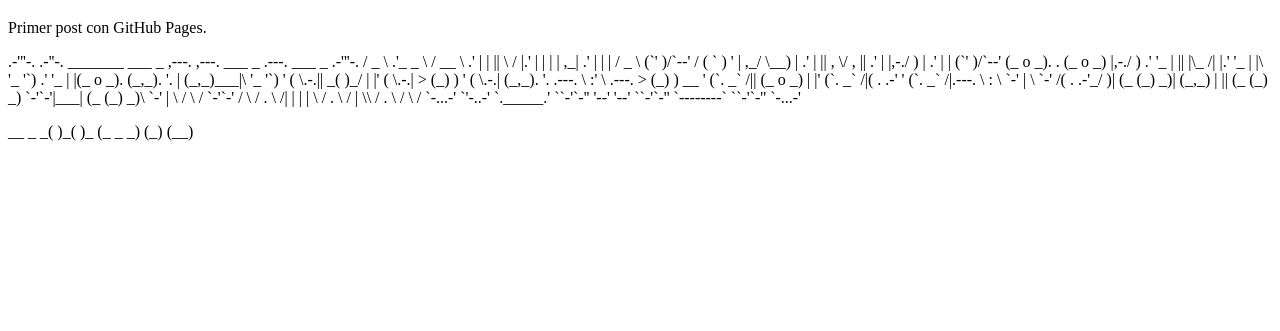
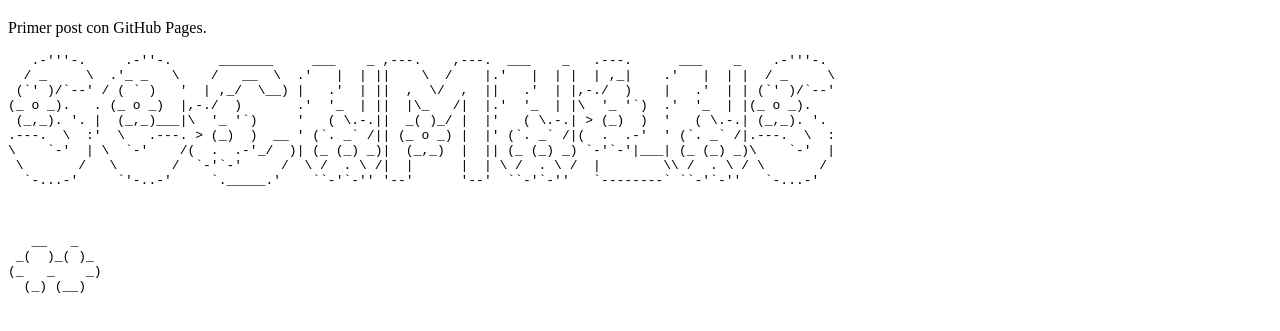
Before and after one commit to la-lluvia/secumulus, a plain HTML site: page index.html in a window 1280 px wide. Shown: the part 67-398 px from the top of the page. Drawn offline with Linux system fonts and the light colour scheme.

Commit message:
Update index.html

```diff
--- a/index.html
+++ b/index.html
@@ -3,7 +3,7 @@
 <body>
 <h1>Hola mundo ٩꒰｡•‿•｡꒱۶</h1>
 <p>Primer post con GitHub Pages.</p><p>
-<p>
+<pre>
    .-'''-.     .-''-.      _______     ___    _ ,---.    ,---.  ___    _   .---.      ___    _    .-'''-.
   / _     \  .'_ _   \    /   __  \  .'   |  | ||    \  /    |.'   |  | |  | ,_|    .'   |  | |  / _     \
  (`' )/`--' / ( ` )   '  | ,_/  \__) |   .'  | ||  ,  \/  ,  ||   .'  | |,-./  )    |   .'  | | (`' )/`--'
@@ -13,16 +13,16 @@
 \    `-'  | \  `-'    /(  .  .-'_/  )| (_ (_) _)|  (_,_)  |  || (_ (_) _) `-'`-'|___| (_ (_) _)\    `-'  |
  \       /   \       /  `-'`-'     /  \ /  . \ /|  |      |  | \ /  . \ /  |        \\ /  . \ / \       /
   `-...-'     `'-..-'     `._____.'    ``-'`-'' '--'      '--'  ``-'`-''   `--------` ``-'`-''   `-...-'
-    </p>      <p>
+    </pre>      <p>
 
 
-<p>
+<pre>
    __   _
  _(  )_( )_
 (_   _    _)
   (_) (__)
 
 
-</p>
+</pre>
 </body>
 </html>
```
